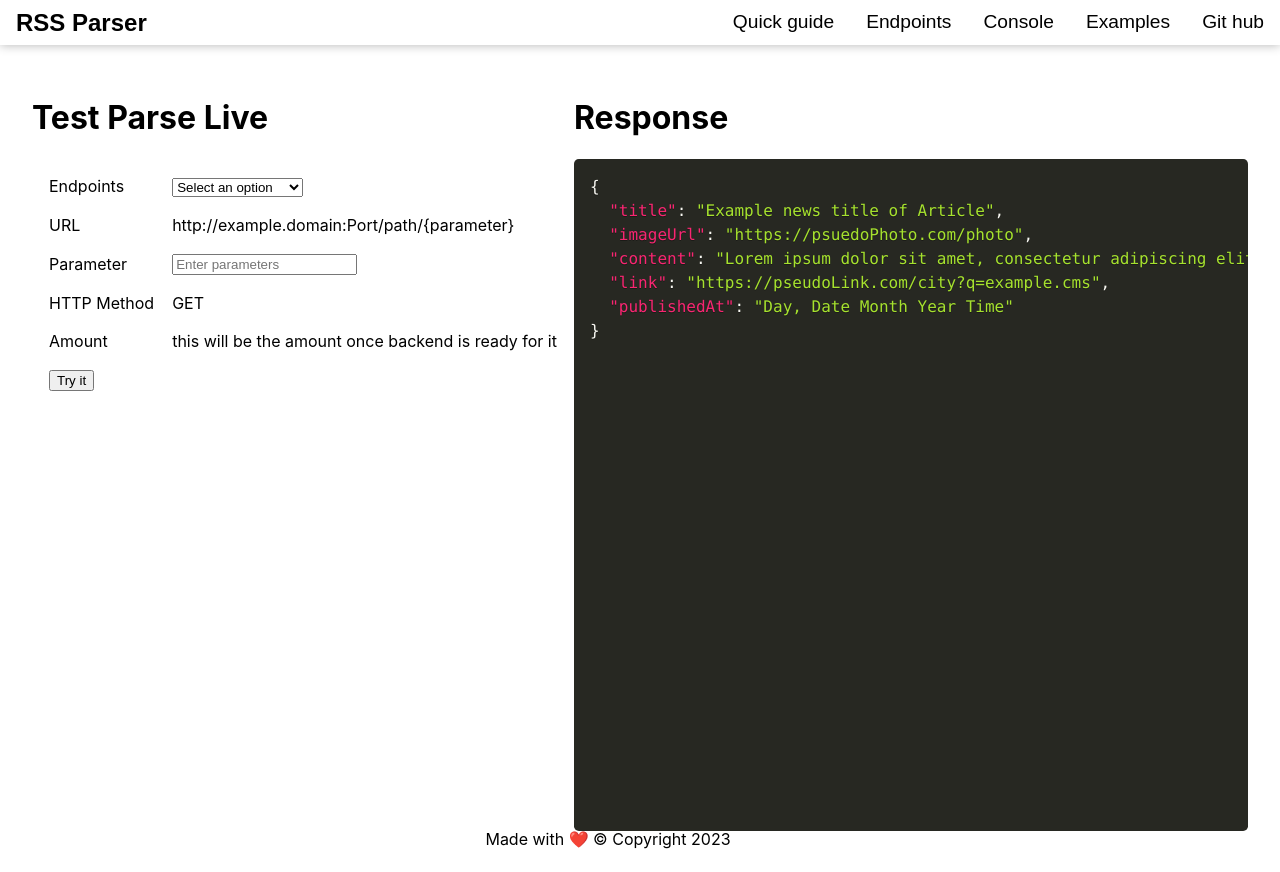
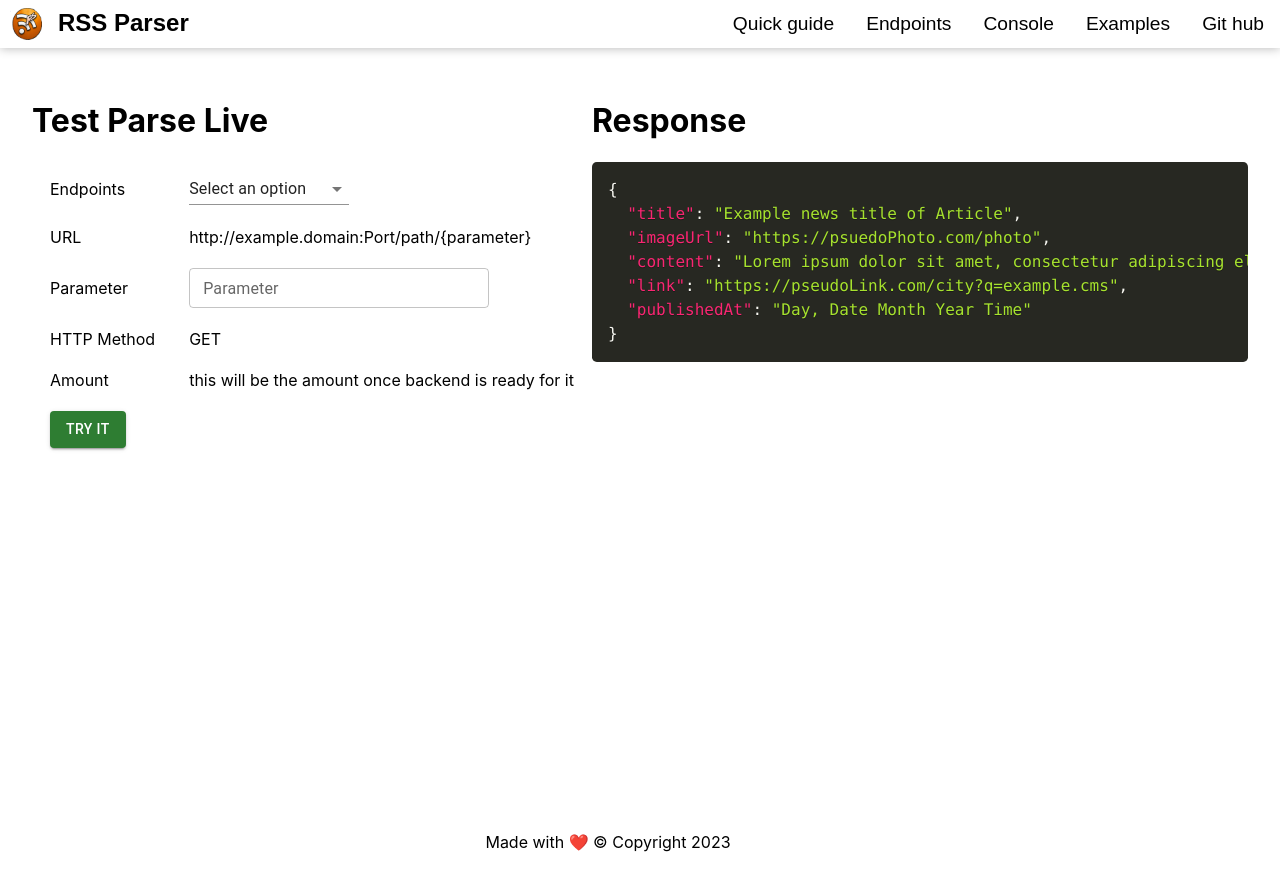
Before and after one commit to kunalkashyap-1/RSS_feed_parser-scraper, a React (Create React App) app in the folder documentation/: page /Console in a window 1280 px wide. Built offline with nearby package versions, Linux system fonts and the light colour scheme.

Commit message:
change default tags with mui component in console

```diff
--- a/documentation/src/App.css
+++ b/documentation/src/App.css
@@ -19,6 +19,16 @@ body {
   margin:0px;
   /* background-color: #282c34; */
 }
+img{
+  margin-left:10px;
+  vertical-align:top;
+  width:32px;
+  height:32px;
+}
+
+nav h1{
+  text-align:center;
+}
 
 nav {
   position:sticky;
@@ -27,7 +37,7 @@ nav {
   display:flex;
   align-items:center;
   justify-content:space-between;
-  height:2.8rem;
+  height:3rem;
   background-color:#fff;
   box-shadow: 0 0 10px 0 rgba(0, 0, 0, 0.3);
 }
@@ -61,8 +71,8 @@ nav a{
   text-decoration:none;
 }
 
-table{
-  border-spacing:1rem;
+td{
+  padding:0.6rem 1rem;
 }
 
 .anchor:hover{
@@ -89,5 +99,6 @@ table{
 }
 
 #response pre{
-  height:40rem;
+  height:auto;
+  max-height:27rem;
 }
--- /dev/null
+++ b/documentation/src/components/AutocompleteOption.jsx
@@ -0,0 +1,13 @@
+const search_Options=[
+    { label: 'The Godfather', id: 1 },
+];
+
+const feed_Options=[
+    { label: 'The Godfather', id: 1 },
+];
+
+const c1_Options=[
+    { label: 'The Godfather', id: 1 },
+];
+
+export {search_Options,feed_Options,c1_Options};
--- a/documentation/src/components/Console.jsx
+++ b/documentation/src/components/Console.jsx
@@ -1,19 +1,21 @@
 import { useState, useEffect } from "react";
 import { Prism } from 'react-syntax-highlighter';
 import { okaidia } from 'react-syntax-highlighter/dist/esm/styles/prism';
+import { Button, NativeSelect, Autocomplete, TextField } from '@mui/material';
+import { search_Options, feed_Options, c1_Options } from "./AutocompleteOption";
 
 
 function Console() {
-    const urls={initial:"http://example.domain:Port/path/",
-    search:"http://localhost:8383/search/",
-    stat:"http://localhost:8383/feeds/",
-    category:"http://localhost:8383/c1/"
+    const urls = {
+        Parameter: "http://example.domain:Port/path/",
+        Search: "http://localhost:8383/search/",
+        Stat: "http://localhost:8383/feeds/",
+        Location: "http://localhost:8383/c1/"
     }
 
-    const [param, setParam] = useState(``);
-    const [endpoint, setEndpoint] = useState(`${urls.initial}{parameter}`);
+    const [endpoint, setEndpoint] = useState(`${urls.Parameter}{parameter}`);
     const [submit, setSubmit] = useState(0);
-    const [option, setOption] = useState("Select an option");
+    const [option, setOption] = useState("Parameter");
     const [api_data, setData] = useState({
         "title": "Example news title of Article",
         "imageUrl": "https://psuedoPhoto.com/photo",
@@ -22,7 +24,7 @@ function Console() {
         "publishedAt": "Day, Date Month Year Time"
     });
 
-    const selectHandler = (event)=>{
+    const selectHandler = (event) => {
         setEndpoint(`${urls[event.target.value]}{parameter}`);
         setOption(event.target.value);
     };
@@ -55,12 +57,16 @@ function Console() {
                         <td>Endpoints</td>
                         {/* <td>{endpoint}</td> */}
                         <td>
-                        <select value={option} onChange={selectHandler}>
-                            <option value="initial">Select an option</option>
-                            <option value="search">Search for Article</option>
-                            <option value="stat">Article Type</option>
-                            <option value="category">Article by Location</option>
-                        </select>
+                            <NativeSelect
+                                // defaultValue={option}
+                                value={option}
+                                onChange={selectHandler}
+                            >
+                                <option value="Parameter">Select an option</option>
+                                <option value="Search">Search for Article</option>
+                                <option value="Stat">Article Type</option>
+                                <option value="Location">Article by Location</option>
+                            </NativeSelect>
                         </td>
                     </tr>
                     <tr>
@@ -69,16 +75,35 @@ function Console() {
                     </tr>
                     <tr>
                         <td>Parameter</td>
-                        <td><input
-                            type="text"
-                            placeholder="Enter parameters"
-                            value={param}
-                            onChange={(event) => {
-                                const val = event.target.value;
-                                setParam(event.target.value);
-                                setEndpoint(`${urls[option]}${val.length !== 0 ? val : `{parameter}`}`);
-                                // console.log(event.target.value);
-                            }} /></td>
+                        <td>
+                            {option === "Search" ?
+                                <TextField
+                                    id="outlined-basic"
+                                    size="small"
+                                    sx={{ width: 300 }}
+                                    label={option}
+                                    variant="outlined"
+                                    onChange={(event) => {
+                                        const val = event.target.value;
+                                        setEndpoint(`${urls[option]}${val.length !== 0 ? val : `{parameter}`}`);
+                                    }} />
+                                :
+                                <Autocomplete
+                                    disablePortal
+                                    forcePopupIcon={false}
+                                    id="combo-box-demo"
+                                    options={search_Options}
+                                    size="small"
+                                    sx={{ width: 300 }}
+                                    renderInput={(params) =>
+                                        <TextField {...params} label={option}
+                                        />}
+                                    onInputChange={(event) => {
+                                        const val = event.target.value;
+                                        setEndpoint(`${urls[option]}${val.length !== 0 ? val : `{parameter}`}`);
+                                    }}
+                                />}
+                        </td>
                     </tr>
                     <tr>
                         <td>HTTP Method</td>
@@ -89,7 +114,11 @@ function Console() {
                         <td>this will be the amount once backend is ready for it </td>
                     </tr>
                     <tr>
-                        <td><input type="submit" onClick={OnSubmit} value="Try it" /></td>
+                        {/* <input type="submit" onClick={OnSubmit} value="Try it" /> */}
+                        <td><Button variant="contained" color="success" onClick={OnSubmit}>
+                            Try it
+                        </Button>
+                        </td>
                     </tr>
                 </tbody>
             </table>
--- a/documentation/src/components/navbar.jsx
+++ b/documentation/src/components/navbar.jsx
@@ -3,6 +3,7 @@ import {Link} from "react-router-dom";
 function Header() {
     return (<nav>
         <h1>
+        <img alt="logo" src="./logo192.png" />
         <Link to="/">RSS Parser</Link>
         </h1>
         <div >
```
